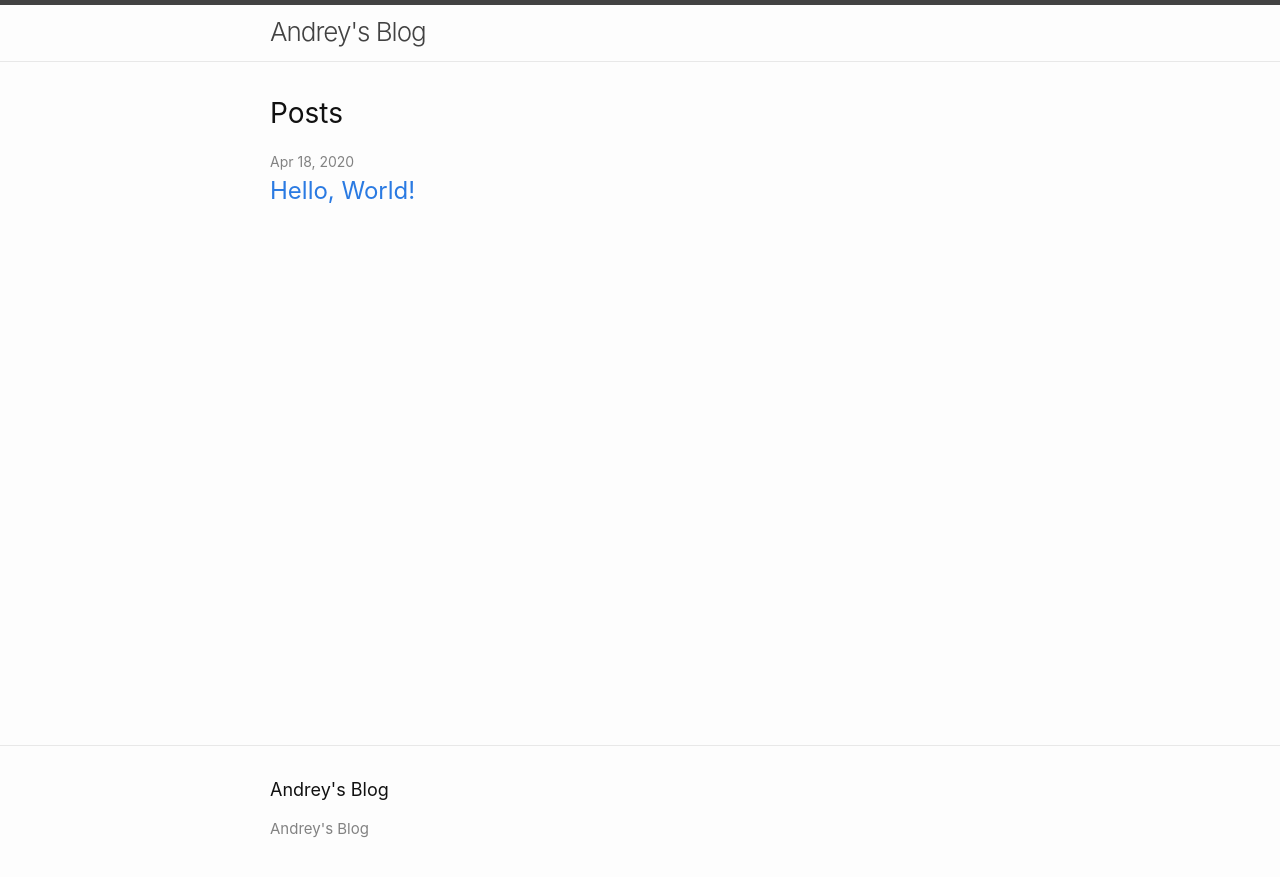
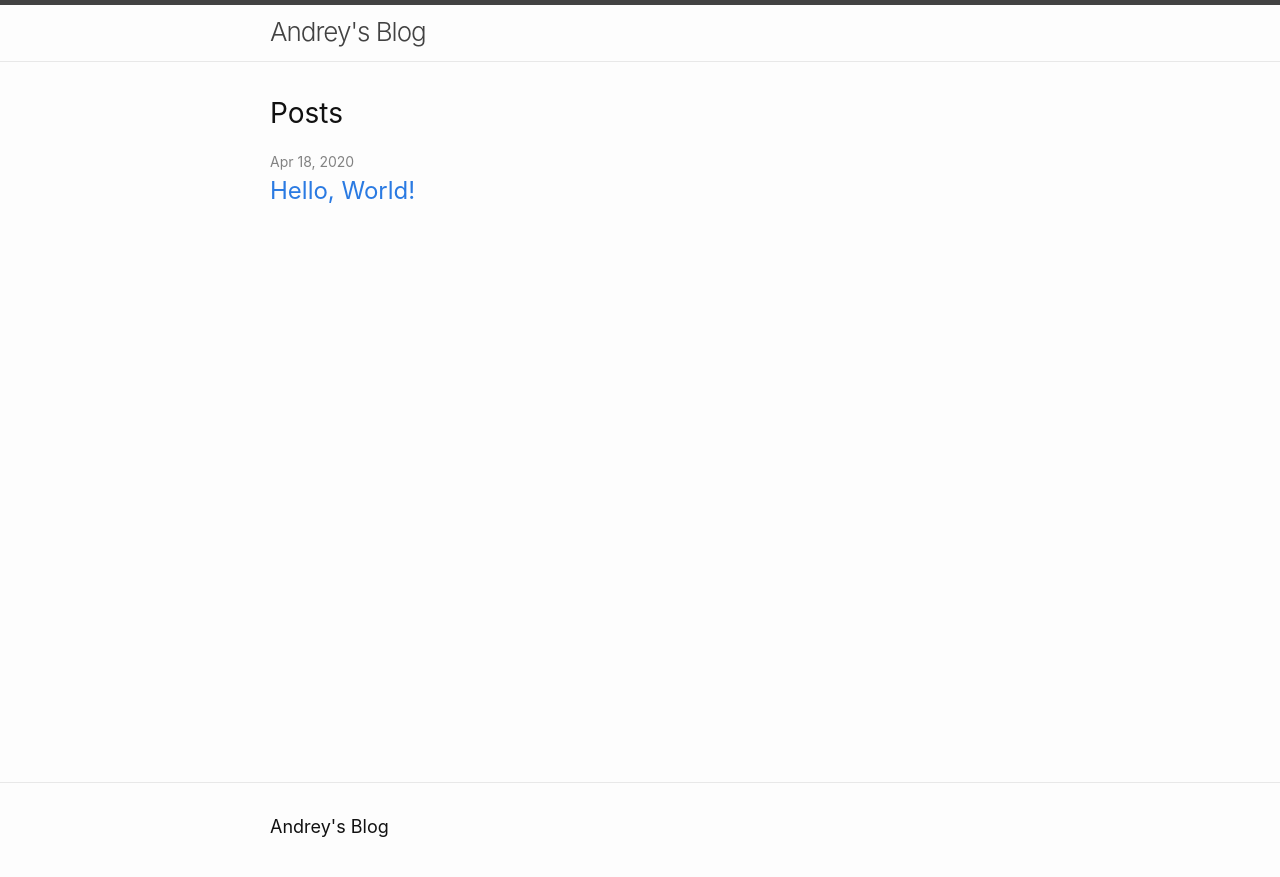
Before and after one commit to AndrDm/AndrDm, a Jekyll site: the page built from index.md, in a window 1280 px wide. Shown: the top 877 px of the page. Built offline with Jekyll 4.4.1, drawn with Linux system fonts in a browser that asks for light colours.

Commit message:
Update footer.html

```diff
--- a/_includes/footer.html
+++ b/_includes/footer.html
@@ -7,6 +7,7 @@
 
     <div class="footer-col-wrapper">
       <div class="footer-col footer-col-1">
+		<!--
         <ul class="contact-list">
           <li class="p-name">
             {%- if site.author -%}
@@ -14,19 +15,22 @@
             {%- else -%}
               {{ site.title | escape }}
             {%- endif -%}
-            </li>
+          </li>
             {%- if site.email -%}
-            <li><a class="u-email" href="mailto:{{ site.email }}">{{ site.email }}</a></li>
+          <li>
+			<a class="u-email" href="mailto:{{ site.email }}">{{ site.email }}</a>
+		  </li>
             {%- endif -%}
         </ul>
+		-->
       </div>
 
       <div class="footer-col footer-col-2">
-        {%- include social.html -%}
+        <!-- {%- include social.html -%} -->
       </div>
 
       <div class="footer-col footer-col-3">
-        <p>{{- site.description | escape -}}</p>
+        <!-- <p>{{- site.description | escape -}}</p> -->
       </div>
     </div>
 
```
